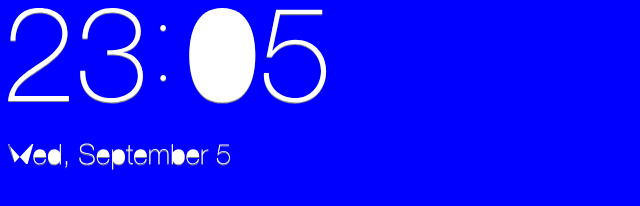
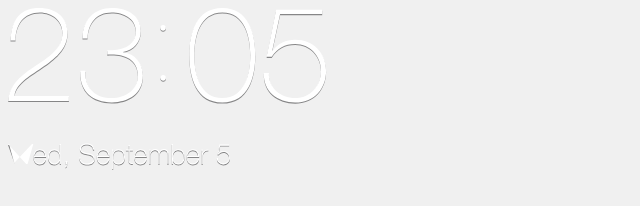
Before and after one commit to meterler/Svg2canvas, a plain HTML site: page index.html in a window 1280 px wide. Shown: the whole page, without its empty margins (0-640 px from the left). Drawn offline with Linux system fonts and the light colour scheme.

Commit message:
for these icon like 0

```diff
--- a/index.html
+++ b/index.html
@@ -9,7 +9,7 @@
   <body>
     <style type="text/css">
       html{
-        background: blue;
+        background: #f0f0f0;
       }
     </style>
     <canvas id="canvas"></canvas>
--- a/svg2canvas.js
+++ b/svg2canvas.js
@@ -38,7 +38,6 @@ var drawPath = function(path, ctx) {
 	var currentPoint = [0,0];
 	var lastControl = [0,0];
 	var actionReg = /([a-z])([^a-z]*)/gi;
-	var first = true;
 	if (color) {
 		ctx.fillStyle = color;
 	};
@@ -90,15 +89,6 @@ var drawPath = function(path, ctx) {
 					ctx.lineTo.apply(ctx,currentPoint);
 					break;
 				case "z":
-					ctx.closePath();
-					if (first) {
-						ctx.fill();
-						first = false;
-					} else{
-						// ctx.clip();
-						console.log(2)
-					}
-					ctx.beginPath();
 					break;
 				case "c":
 					param = param.replace(/,/g," ");
@@ -159,6 +149,7 @@ var drawPath = function(path, ctx) {
 			}
 		};
 	};
+	ctx.fill();
 	ctx.closePath();
 
 }
```
